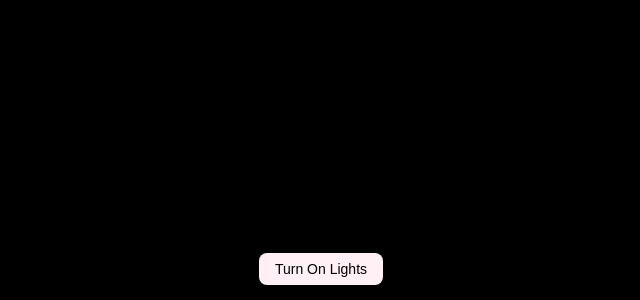
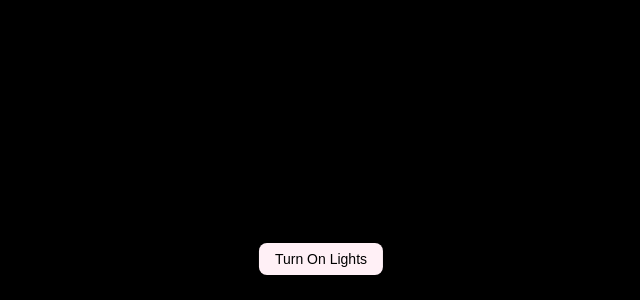
Before and after one commit to Sad0man/Birthday, a plain HTML site: page index.html in a window 1280 px wide. Shown: the part 500-800 px from the top of the page, without its empty margins (319-959 px from the left). Drawn offline with Linux system fonts and the light colour scheme.

Commit message:
Update style.css

```diff
--- a/style.css
+++ b/style.css
@@ -106,6 +106,10 @@ body {
   text-align: center;
   margin-bottom: 10px;
   z-index: 999;
+  position: fixed;
+  bottom: 10px;
+  left: 50%;
+  transform: translateX(-50%);
 }
 
 button {
```
